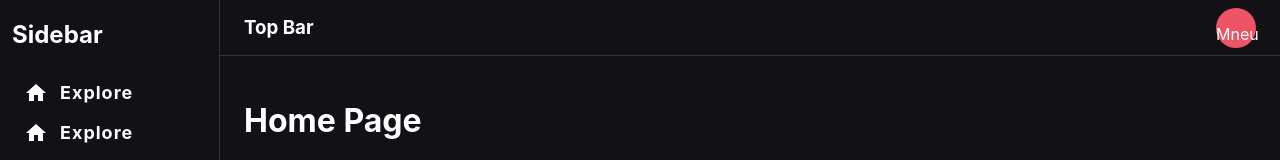
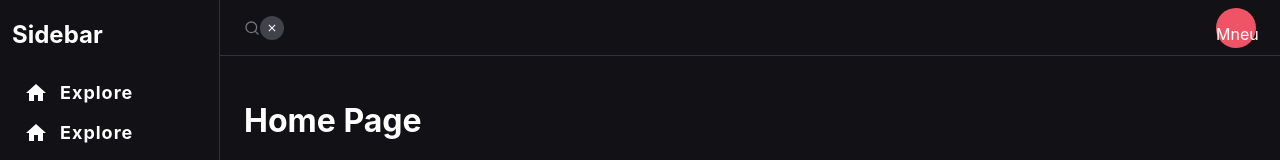
Before and after one commit to armandveloper/music-app, a React (Create React App) app: page / in a window 1280 px wide. Shown: the top 160 px of the page. Built offline with nearby package versions, Linux system fonts and the light colour scheme.

Commit message:
Add topbar search buttons

```diff
--- a/src/components/layout/TopBar.tsx
+++ b/src/components/layout/TopBar/TopBar.tsx
@@ -1,4 +1,5 @@
 import styled from 'styled-components';
+import TopBarSearch from './TopBarSearch';
 
 const StyledBar = styled.header`
 	background-color: var(--background-primary);
@@ -19,16 +20,12 @@ const StyledBar = styled.header`
 		width: 4rem;
 		height: 4rem;
 	}
-	.search {
-		margin-right: auto;
-		width: 60%;
-	}
 `;
 
 function TopBar() {
 	return (
 		<StyledBar>
-			<h3 className="search">Top Bar</h3>
+			<TopBarSearch />
 			<div className="menu">
 				<p>Mneu</p>
 			</div>
--- /dev/null
+++ b/src/components/layout/TopBar/TopBarSearch.tsx
@@ -0,0 +1,31 @@
+import styled from 'styled-components';
+import { FiSearch } from 'react-icons/fi';
+import { MdClear } from 'react-icons/md';
+import { TopBarSearchClear, TopBarSearchSubmit } from './TopBarSearchButton';
+
+const StyledSearch = styled.div`
+	margin-right: auto;
+	width: 60%;
+`;
+
+const TopBarSearchForm = styled.form`
+	display: flex;
+	align-items: center;
+`;
+
+function TopBarSearch() {
+	return (
+		<StyledSearch>
+			<TopBarSearchForm>
+				<TopBarSearchSubmit title="Search">
+					<FiSearch color="currentColor" size="16" />
+				</TopBarSearchSubmit>
+				<TopBarSearchClear title="Clear">
+					<MdClear color="currentColor" size="12" />
+				</TopBarSearchClear>
+			</TopBarSearchForm>
+		</StyledSearch>
+	);
+}
+
+export default TopBarSearch;
--- /dev/null
+++ b/src/components/layout/TopBar/TopBarSearchButton.tsx
@@ -0,0 +1,39 @@
+import styled from 'styled-components';
+
+const TopBarSearchButton = styled.button`
+	background: none;
+	border: none;
+	color: var(--text-intermediate);
+	cursor: pointer;
+	height: 100%;
+	margin: 0;
+	margin-top: 3px;
+	padding: 0;
+	transition-duration: 0.15s;
+	transition-property: background-color, color;
+`;
+
+export const TopBarSearchSubmit = styled(TopBarSearchButton).attrs((props) => ({
+	type: 'submit',
+	title: props.title,
+}))``;
+
+export const TopBarSearchClear = styled(TopBarSearchButton).attrs((props) => ({
+	type: 'button',
+	title: props.title,
+}))`
+	align-items: center;
+	background-color: var(--background-contrast);
+	border-radius: 50%;
+	color: var(--color-white);
+	display: flex;
+	height: 2.4rem;
+	justify-content: center;
+	margin: 0;
+	/* opacity: 0; */
+	width: 2.4rem;
+	transition-property: color, opacity;
+	&:hover {
+		background-color: var(--background-elevation);
+	}
+`;
--- /dev/null
+++ b/src/components/layout/TopBar/index.tsx
@@ -0,0 +1 @@
+export { default } from './TopBar';
--- a/src/styles/globalStyle.tsx
+++ b/src/styles/globalStyle.tsx
@@ -8,7 +8,9 @@ const GlobalStyle = createGlobalStyle`
     --background-contrast: #42424c;
     --background-elevation: #52525d;
     --color-accent: #ef5466;
+    --color-white: #fff;
     --text-primary: #fff;
+    --text-intermediate: #72727d;
     --primary-color: #ef5466;
     --primary-hover-color: #cb4757;
     --divider-primary: #32323d;
--- a/tsconfig.json
+++ b/tsconfig.json
@@ -6,7 +6,7 @@
       "dom.iterable",
       "esnext"
     ],
-    "baseUrl": "./src",
+    "baseUrl": "src",
     "allowJs": true,
     "skipLibCheck": true,
     "esModuleInterop": true,
```
